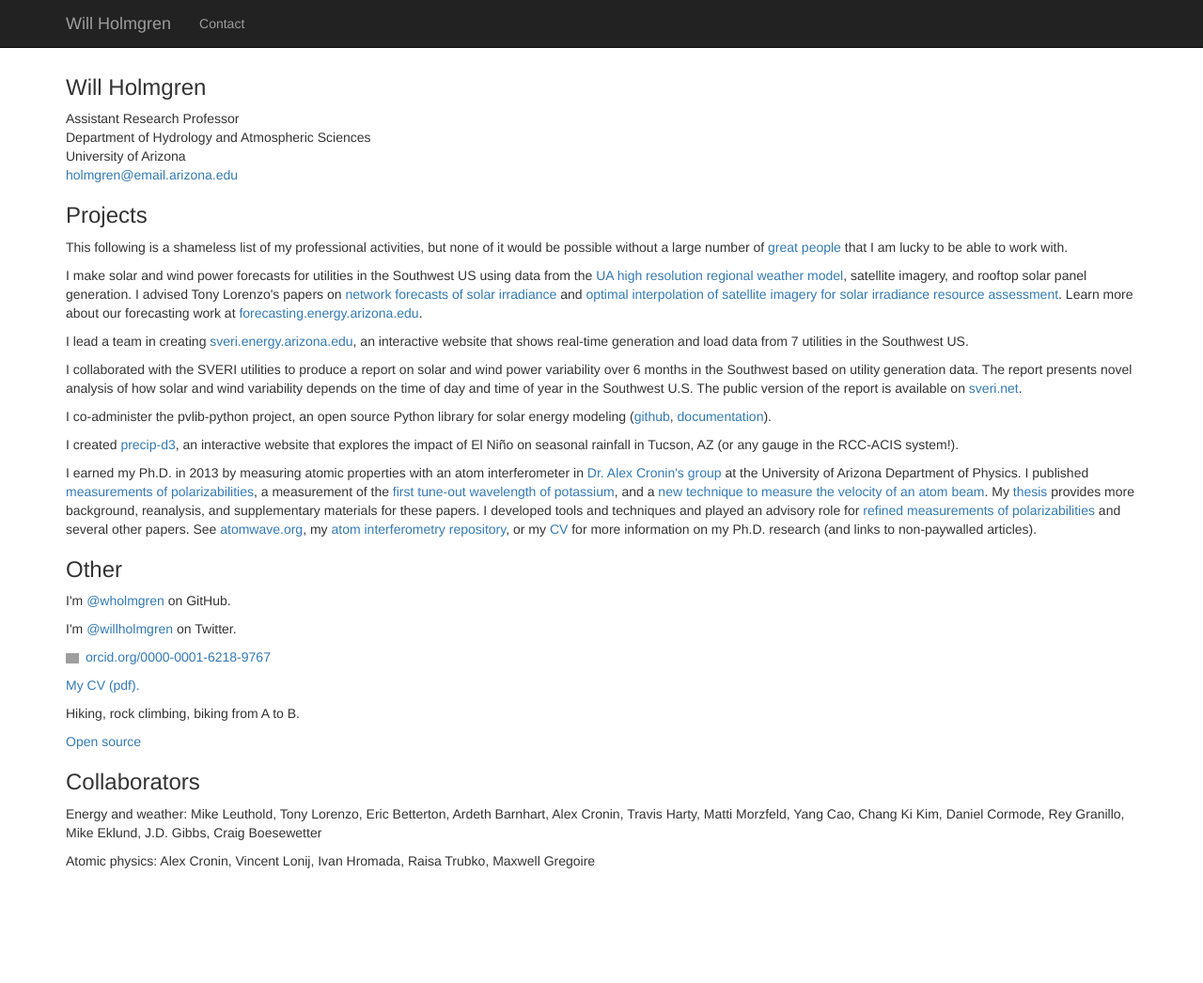
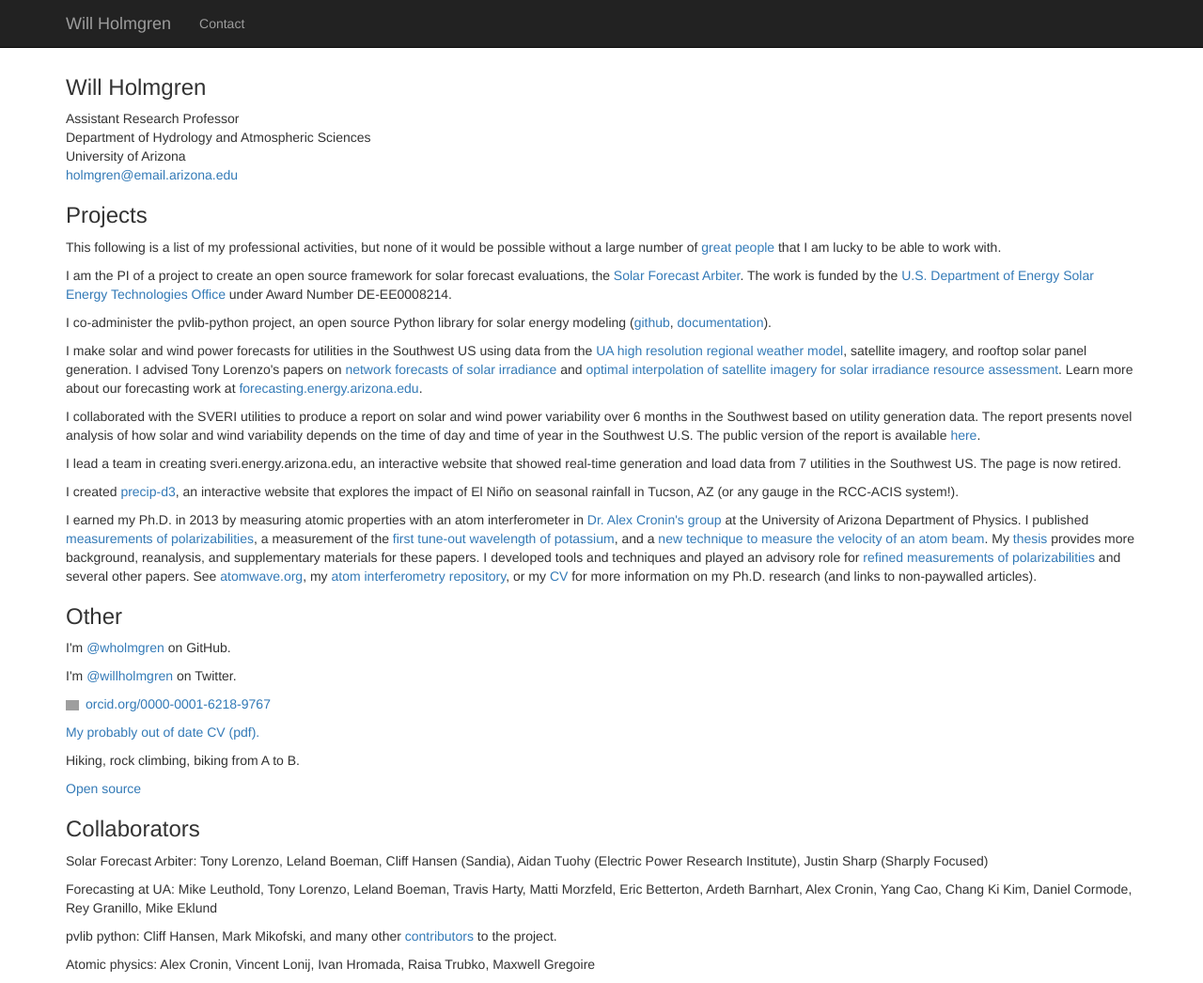
Before and after one commit to wholmgren/wholmgren.github.io, a Jekyll site: the page built from index.md, in a window 1280 px wide and 1046 px high. Shown: the whole window at 94% size. Built offline with Jekyll 4.4.1, drawn with Linux system fonts in a browser that asks for light colours; nearby versions of some CDN libraries; grey boxes are pictures that could not be loaded.

Commit message:
Update index.md

```diff
--- a/index.md
+++ b/index.md
@@ -17,7 +17,15 @@ University of Arizona<br>
 <a id="welcome" class="anchor" href="#welcome" aria-hidden="true"><span class="octicon octicon-link"></span></a>Projects</h3>
 
 <p>
-This following is a shameless list of my professional activities, but none of it would be possible without a large number of <a href="#collaborators">great people</a> that I am lucky to be able to work with.
+This following is a list of my professional activities, but none of it would be possible without a large number of <a href="#collaborators">great people</a> that I am lucky to be able to work with.
+</p>
+
+<p>
+I am the PI of a project to create an open source framework for solar forecast evaluations, the <a href="https://solarforecastarbiter.org/">Solar Forecast Arbiter</a>. The work is funded by the <a href="https://www.energy.gov/solar-office">U.S. Department of Energy Solar Energy Technologies Office</a> under Award Number DE-EE0008214.
+</p>
+
+<p>
+I co-administer the pvlib-python project, an open source Python library for solar energy modeling  (<a href="https://github.com/pvlib/pvlib-python">github</a>, <a href="https://pvlib-python.readthedocs.io">documentation</a>).
 </p>
 
 <p>
@@ -25,15 +33,11 @@ I make solar and wind power forecasts for utilities in the Southwest US using da
 </p>
 
 <p>
-I lead a team in creating <a href="https://sveri.energy.arizona.edu">sveri.energy.arizona.edu</a>, an interactive website that shows real-time generation and load data from 7 utilities in the Southwest US.
+I collaborated with the SVERI utilities to produce a report on solar and wind power variability over 6 months in the Southwest based on utility generation data. The report presents novel analysis of how solar and wind variability depends on the time of day and time of year in the Southwest U.S. The public version of the report is available <a href="https://forecasting.energy.arizona.edu/media/papers/ua-sveri-public.pdf">here</a>.
 </p>
 
 <p>
-I collaborated with the SVERI utilities to produce a report on solar and wind power variability over 6 months in the Southwest based on utility generation data. The report presents novel analysis of how solar and wind variability depends on the time of day and time of year in the Southwest U.S. The public version of the report is available on <a href="http://sveri.net">sveri.net</a>.
-</p>
-
-<p>
-I co-administer the pvlib-python project, an open source Python library for solar energy modeling  (<a href="https://github.com/pvlib/pvlib-python">github</a>, <a href="http://pvlib-python.readthedocs.io">documentation</a>).
+I lead a team in creating sveri.energy.arizona.edu, an interactive website that showed real-time generation and load data from 7 utilities in the Southwest US. The page is now retired.
 </p>
 
 <p>
@@ -61,7 +65,7 @@ I'm <a href="https://twitter.com/willholmgren">@willholmgren</a> on Twitter.
 </p>
 
 <p>
-<a href="cv.pdf">My CV (pdf).</a>
+<a href="cv.pdf">My probably out of date CV (pdf).</a>
 </p>
 
 <p>
@@ -77,7 +81,15 @@ Hiking, rock climbing, biking from A to B.
 <a id="designer-templates" class="anchor" href="#designer-templates" aria-hidden="true"><span class="octicon octicon-link"></span></a>Collaborators</h3>
 
 <p>
-Energy and weather: Mike Leuthold, Tony Lorenzo, Eric Betterton, Ardeth Barnhart, Alex Cronin, Travis Harty, Matti Morzfeld, Yang Cao, Chang Ki Kim, Daniel Cormode, Rey Granillo, Mike Eklund, J.D. Gibbs, Craig Boesewetter
+Solar Forecast Arbiter: Tony Lorenzo, Leland Boeman, Cliff Hansen (Sandia), Aidan Tuohy (Electric Power Research Institute), Justin Sharp (Sharply Focused)
+</p>
+
+<p>
+Forecasting at UA: Mike Leuthold, Tony Lorenzo, Leland Boeman, Travis Harty, Matti Morzfeld, Eric Betterton, Ardeth Barnhart, Alex Cronin, Yang Cao, Chang Ki Kim, Daniel Cormode, Rey Granillo, Mike Eklund
+</p>
+
+<p>
+pvlib python: Cliff Hansen, Mark Mikofski, and many other <a href="https://github.com/pvlib/pvlib-python/graphs/contributors">contributors</a> to the project.
 </p>
 
 <p>
```
